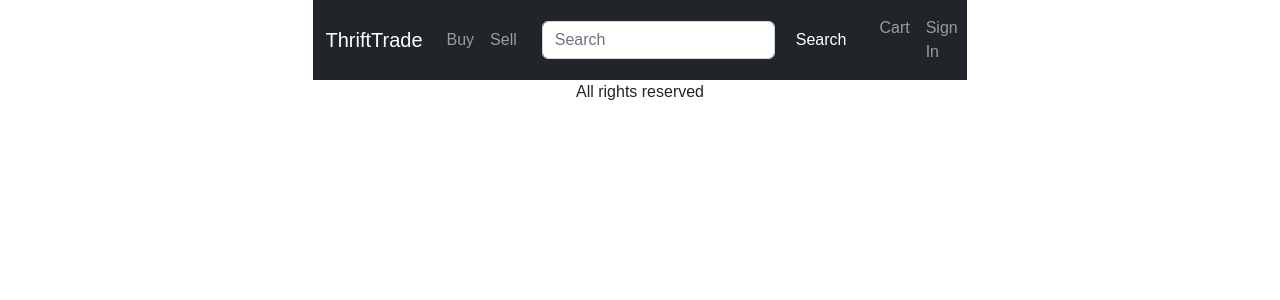
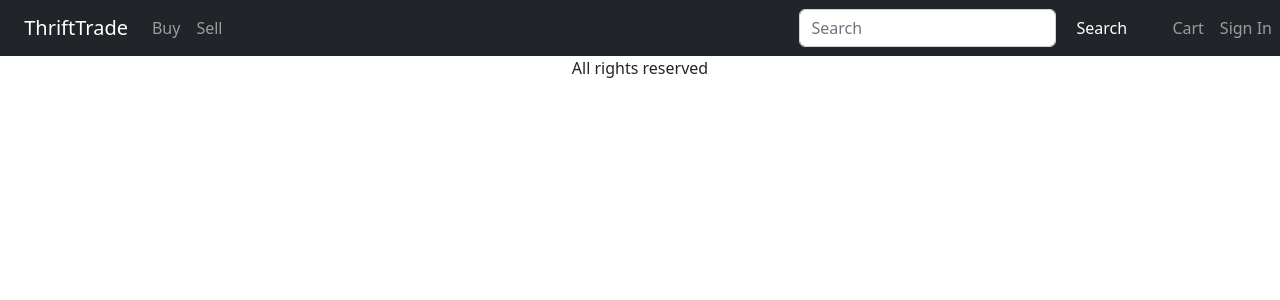
Before and after one commit to ashrafulparan2/ThrifTrade, a React (Vite) app in the folder frontend/: page /login in a window 1280 px wide. Shown: the top 300 px of the page. Built offline with nearby package versions, Linux system fonts and the light colour scheme; a web font is replaced by a local one.

Commit message:
update 8

```diff
--- a/frontend/src/pages/Login.tsx
+++ b/frontend/src/pages/Login.tsx
@@ -4,7 +4,8 @@ import './signin.css'
 class Login extends PureComponent {
     render() {
         return (
-            <div>
+            <div className="bdy">
+
 
             </div>
         );
--- a/frontend/src/pages/signin.css
+++ b/frontend/src/pages/signin.css
@@ -1,13 +1,13 @@
 @import url('https://fonts.googleapis.com/css2?family=Source+Sans+Pro:wght@400;600;700&display=swap');
-. {
+* {
     margin:0;
     padding: 0;
     box-sizing: border-box;
 
 }
-body{
+.bdy{
     font-family:'raleway',sans-serif;
-    background-image: url("");
+    background-image: url("../../public/images/background.jpg");
     background-size: cover;
     display: flex;
     justify-content: center;
```
Also changed, not shown: 1 other file (tests, documents, lock files or other folders).
